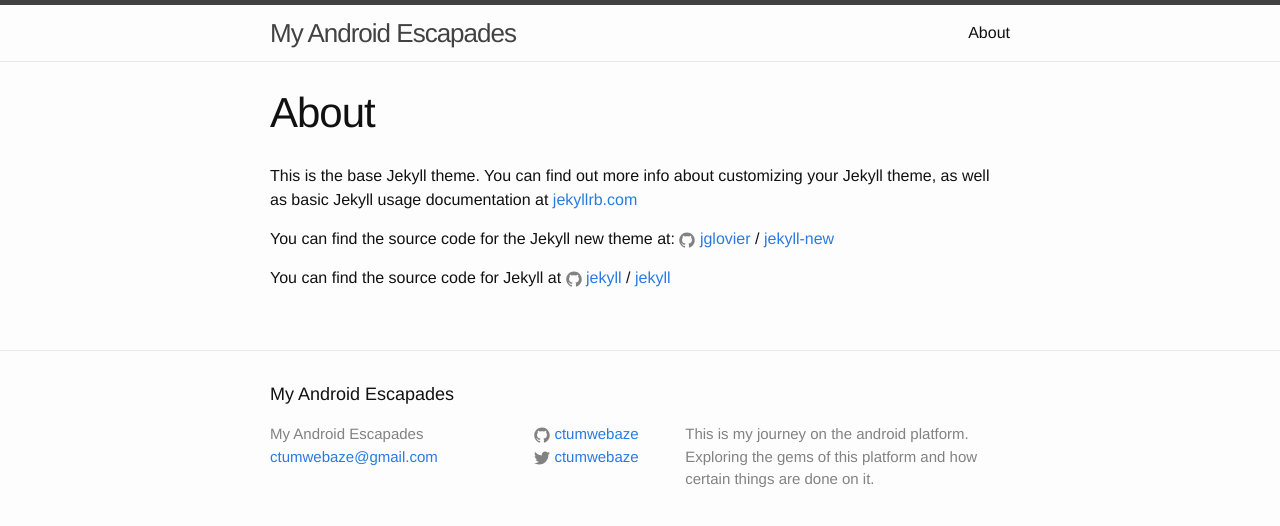
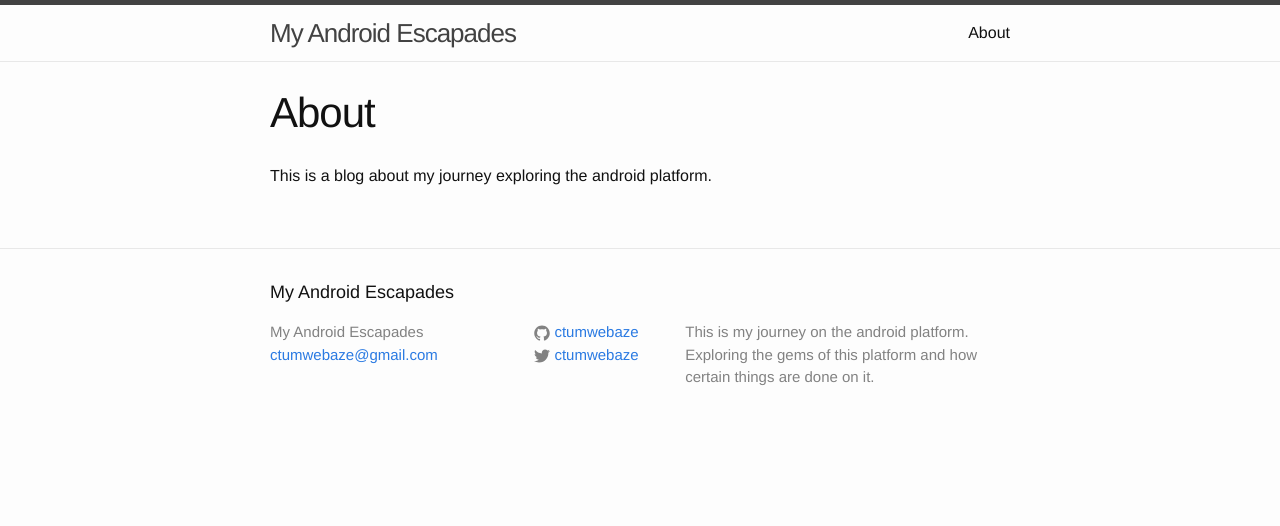
Before and after one commit to ctumwebaze/ctumwebaze.github.io, a Jekyll site: the page built from about.md, in a window 1280 px wide. Shown: the top 526 px of the page. Built offline with Jekyll 4.4.1, drawn with Linux system fonts in a browser that asks for light colours.

Commit message:
customises the about us page for this blog.

```diff
--- a/about.md
+++ b/about.md
@@ -4,12 +4,4 @@
 permalink: /about/
 ---
 
-This is the base Jekyll theme. You can find out more info about customizing your Jekyll theme, as well as basic Jekyll usage documentation at [jekyllrb.com](http://jekyllrb.com/)
-
-You can find the source code for the Jekyll new theme at:
-{% include icon-github.html username="jglovier" %} /
-[jekyll-new](https://github.com/jglovier/jekyll-new)
-
-You can find the source code for Jekyll at
-{% include icon-github.html username="jekyll" %} /
-[jekyll](https://github.com/jekyll/jekyll)
+This is a blog about my journey exploring the android platform.
```
